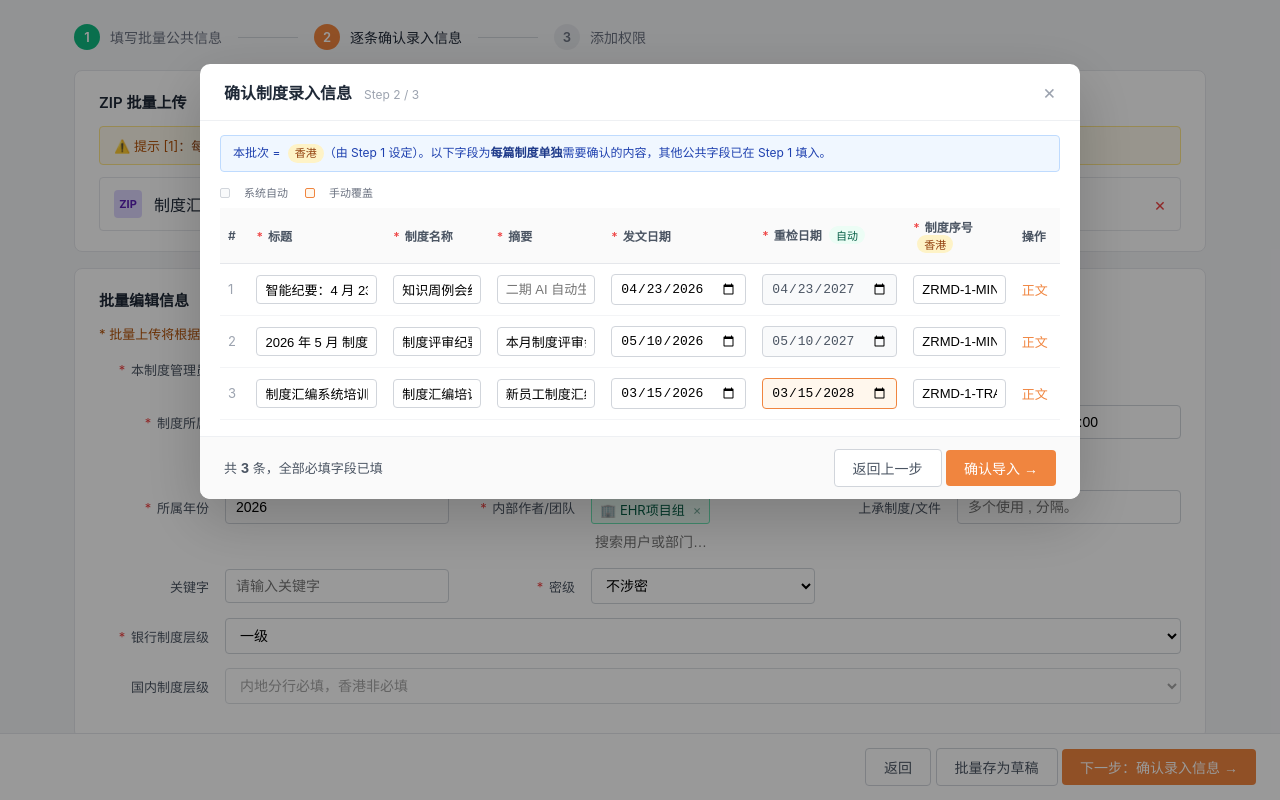
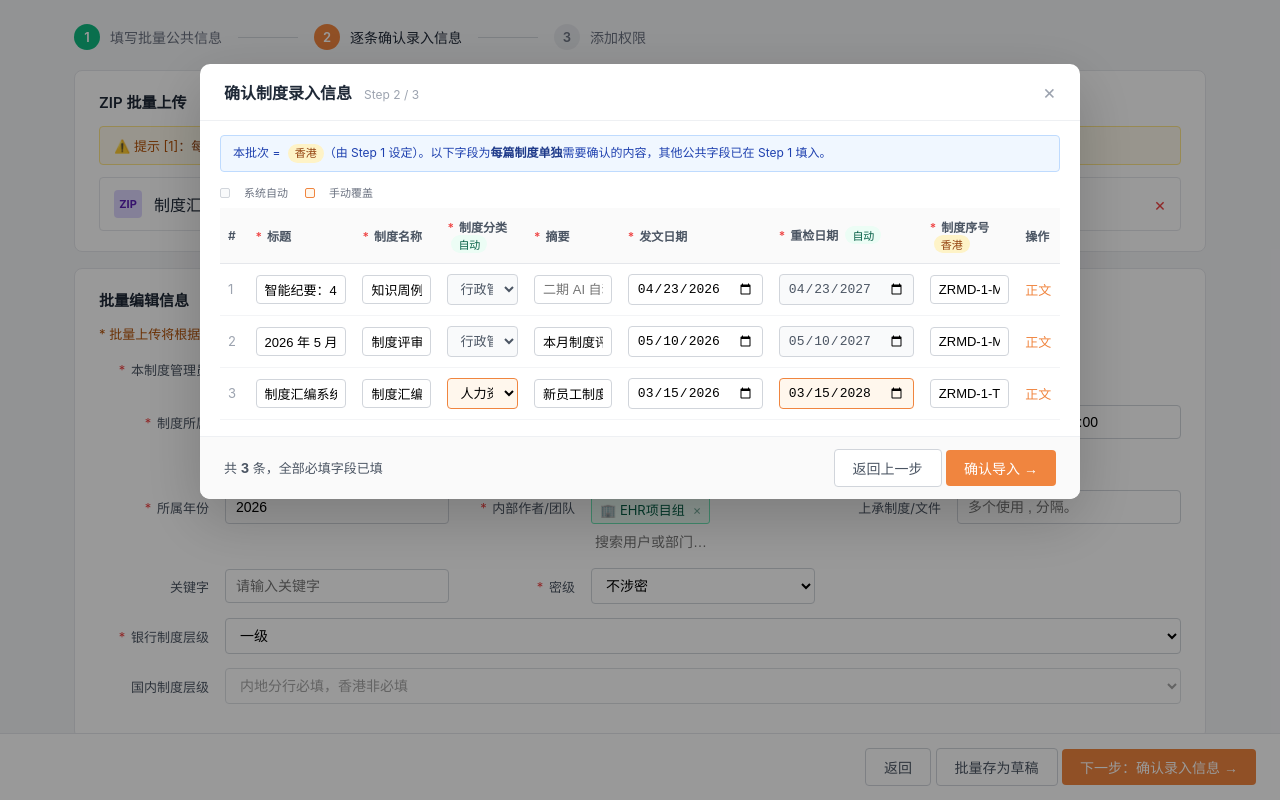
Before and after one commit to Mouto-source/cy-prototype-pages, a plain HTML site: page index.html in a window 1280 px wide. Both pictures are taken after a click on the button "下一步：确认录入信息 →". Shown: the top 800 px of the page. Drawn offline with Linux system fonts and the light colour scheme.

Commit message:
feat: Step 2 弹窗补回「制度分类」列（v2 必填，自动匹配+可覆盖）

```diff
--- a/index.html
+++ b/index.html
@@ -66,10 +66,10 @@
   table.grid th, table.grid td { padding: 10px 8px; text-align: left; vertical-align: middle; border-bottom: 1px solid #f3f4f6; }
   table.grid thead th { background: #fafafa; font-weight: 600; font-size: 12px; color: #4b5563; border-bottom: 1px solid #e5e7eb; }
   table.grid thead th .req { color: #ef4444; margin-right: 2px; }
-  table.grid input { width: 100%; padding: 6px 8px; border: 1px solid #d1d5db; border-radius: 4px; font-size: 13px; background: #fff; }
+  table.grid input, table.grid select { width: 100%; padding: 6px 8px; border: 1px solid #d1d5db; border-radius: 4px; font-size: 13px; background: #fff; }
   table.grid input:disabled { background: #f9fafb; color: #9ca3af; }
-  table.grid input.auto { background: #f9fafb; color: #4b5563; }
-  table.grid input.overridden { border-color: #f0853f; background: #fff7ed; }
+  table.grid .auto { background: #f9fafb; color: #4b5563; }
+  table.grid .overridden { border-color: #f0853f; background: #fff7ed; }
 
   .badge { display: inline-block; padding: 1px 7px; border-radius: 10px; font-size: 11px; font-weight: 500; margin-left: 4px; }
   .badge-hk { background: #fef3c7; color: #92400e; }
@@ -206,9 +206,10 @@
         <thead>
           <tr>
             <th style="width:32px;">#</th>
-            <th style="width:220px;"><span class="req">*</span> 标题</th>
-            <th style="width:160px;"><span class="req">*</span> 制度名称</th>
-            <th style="width:180px;"><span class="req">*</span> 摘要</th>
+            <th style="width:200px;"><span class="req">*</span> 标题</th>
+            <th style="width:150px;"><span class="req">*</span> 制度名称</th>
+            <th style="width:140px;"><span class="req">*</span> 制度分类 <span class="badge badge-auto">自动</span></th>
+            <th style="width:170px;"><span class="req">*</span> 摘要</th>
             <th style="width:130px;"><span class="req">*</span> 发文日期</th>
             <th style="width:130px;"><span class="req">*</span> 重检日期 <span class="badge badge-auto">自动</span></th>
             <th style="width:160px;" id="th-num"><span class="req">*</span> 制度序号</th>
@@ -220,6 +221,7 @@
             <td style="color:#9ca3af;">1</td>
             <td><input value="智能纪要：4 月 23 日 知识周例会" /></td>
             <td><input value="知识周例会纪要-20260423" /></td>
+            <td><select class="auto" title="从文件夹路径『/行政管理/会议纪要』自动推断"><option>行政管理</option><option>人力资源管理</option><option>财务管理</option><option>风险管理</option></select></td>
             <td><input placeholder="二期 AI 自动生成…" /></td>
             <td><input type="date" value="2026-04-23" /></td>
             <td><input type="date" value="2027-04-23" class="auto" title="自动 = 发文 + 1 年" /></td>
@@ -230,6 +232,7 @@
             <td style="color:#9ca3af;">2</td>
             <td><input value="2026 年 5 月 制度评审纪要" /></td>
             <td><input value="制度评审纪要-202605" /></td>
+            <td><select class="auto"><option>行政管理</option><option>人力资源管理</option><option>财务管理</option></select></td>
             <td><input value="本月制度评审会议要点…" /></td>
             <td><input type="date" value="2026-05-10" /></td>
             <td><input type="date" value="2027-05-10" class="auto" /></td>
@@ -240,6 +243,7 @@
             <td style="color:#9ca3af;">3</td>
             <td><input value="制度汇编系统培训手册" /></td>
             <td><input value="制度汇编培训手册" /></td>
+            <td><select class="overridden" title="原匹配为『行政管理』，已手动改为『人力资源管理』"><option>人力资源管理</option><option selected>人力资源管理</option><option>行政管理</option></select></td>
             <td><input value="新员工制度汇编系统使用培训…" /></td>
             <td><input type="date" value="2026-03-15" /></td>
             <td><input type="date" value="2028-03-15" class="overridden" title="手动改为 2 年周期" /></td>
```
